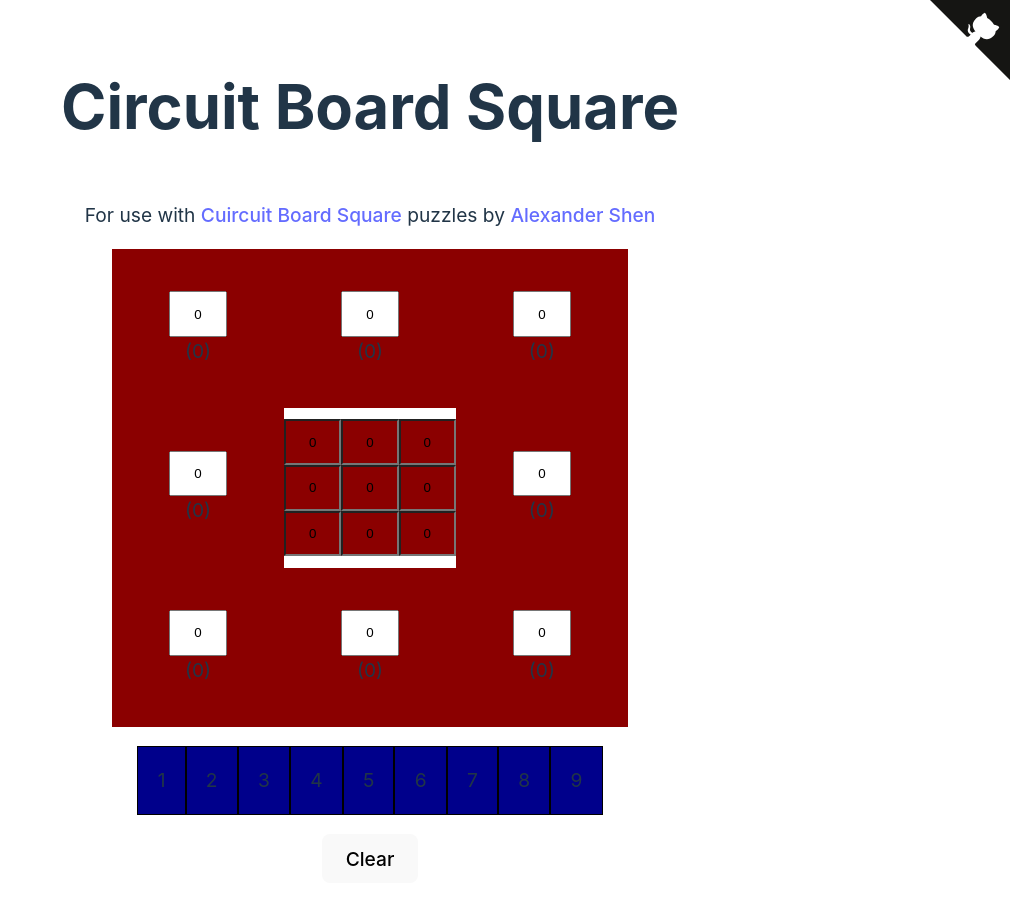
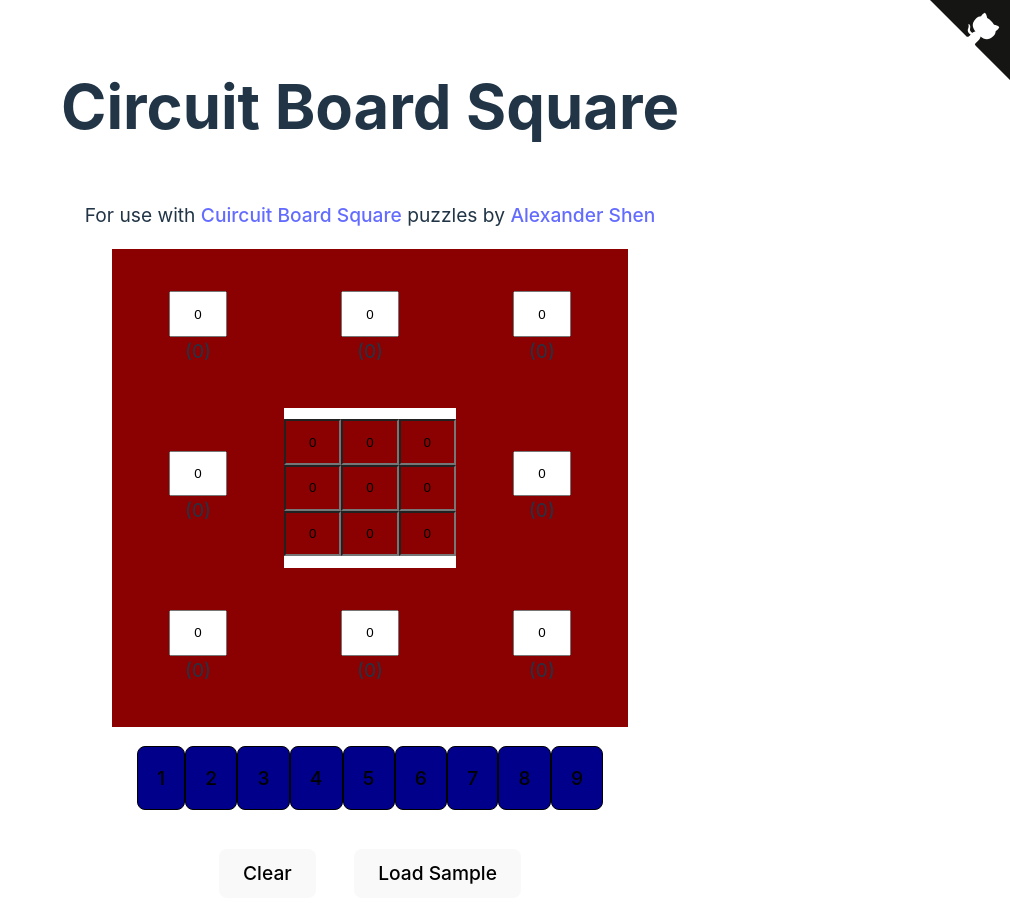
Before and after one commit to edbrannin/circuit-board-square-ui, a React (Vite) app: page / in a window 1280 px wide. Shown: the top 922 px of the page, without its empty margins (270-1280 px from the left). Built offline with nearby package versions, Linux system fonts and the light colour scheme.

Commit message:
Add "Load Sample" button; click on Answer Palette to enter a number

```diff
--- a/src/AnswerInput.tsx
+++ b/src/AnswerInput.tsx
@@ -1,11 +1,11 @@
 import classNames from 'classnames';
 import './AnswerInput.css';
 import useInputs from './useInputs';
-import { Inputs } from './types';
+import { Inputs, InputsIndex } from './types';
 import useInputFocus from './useInputFocus';
 
 const AnswerInput: React.FC<{
-  index: number;
+  index: InputsIndex;
   duplicate: boolean;
 }> = ({
   index,
--- a/src/App.css
+++ b/src/App.css
@@ -44,3 +44,7 @@
 .read-the-docs {
   color: #888;
 }
+
+.buttons button {
+  margin: 1em;
+}
--- a/src/App.tsx
+++ b/src/App.tsx
@@ -21,6 +21,28 @@ function App() {
     setInputFocus(undefined);
   }
 
+  const loadSample = () => {
+    reset();
+    setConstraints([
+      17, 12, 11,
+      13, 6,
+      12, 7, 6,
+    ]);
+  }
+
+  const setNumber = (value: number, index: InputsIndex) => {
+    console.log(`in setNumber(${value}, ${index})`)
+    if (index !== undefined) {
+      const newInputs = [
+        ...inputs.slice(0, index),
+        value,
+        ...inputs.slice(index + 1, inputs.length),
+      ] as Inputs;
+      newInputs[index] = value;
+      setInputs(newInputs);
+    }
+  }
+
   return (
     <>
       <h1>Circuit Board Square</h1>
@@ -33,10 +55,13 @@ function App() {
             <Board
               constraints={constraints}
             />
+            <InputPalette setNumber={setNumber} />
           </InputFocus.Provider>
         </ConstraintsContext.Provider>
-        <InputPalette />
-        <button onClick={reset}>Clear</button>
+        <div className="buttons">
+          <button onClick={reset}>Clear</button>
+          <button onClick={loadSample}>Load Sample</button>
+        </div>
       </InputsContext.Provider>
     </>
   )
--- a/src/Board.tsx
+++ b/src/Board.tsx
@@ -67,7 +67,7 @@ const Board: FC<{
     <div className={classNames("board", { [`focus-${String(inputFocus)}`]: inputFocus !== undefined })}>
       <Grid>
         {CONSTRAINT_ORDER.map((index) => (
-          <GridItem><Constraint index={index} /></GridItem>
+          <GridItem key={index}><Constraint index={index} /></GridItem>
         ))}
 
         <GridItem>
--- a/src/InputPalette.tsx
+++ b/src/InputPalette.tsx
@@ -1,26 +1,51 @@
 import classNames from "classnames";
 import useInputs from "./useInputs"
 import './InputPalette.css'
+import useInputFocus from "./useInputFocus";
+import { useState } from "react";
+import { InputsIndex } from "./types";
 
 const VALUES = [1, 2, 3, 4, 5, 6, 7, 8, 9];
 
-const InputPalette = () => {
+type InputPaletteProps = {
+  setNumber: (value: number, index: InputsIndex) => void;
+}
+
+const InputPalette = ({
+  setNumber,
+}: InputPaletteProps) => {
   const inputsContext = useInputs();
+  const inputFocusContext = useInputFocus();
+  const [lastInputFocus, setLastInputFocus] = useState<InputsIndex>();
+
   if (!inputsContext) {
     throw new Error("InputPalette must be in an InputsContext Provider");
   }
   const { inputs } = inputsContext;
 
+  if (!inputFocusContext) {
+    throw new Error('InputPalette must be inside an InputFocusContext Provider');
+  }
+  const { inputFocus } = inputFocusContext;
+
+  const onMouseEnter = () => {
+    console.log('mouseEnter', inputFocus);
+    if (inputFocus !== undefined) {
+      setLastInputFocus(inputFocus);
+    }
+  }
+
   const seen = new Set(inputs);
   return (
-    <div className='input-options'>
+    <div className='input-options' onMouseEnter={onMouseEnter} onTouchStart={onMouseEnter}>
       {VALUES.map(value => (
-        <div
+        <button
           key={value}
           className={classNames('input-option', { used: seen.has(value) })}
+          onClick={() => lastInputFocus !== undefined && setNumber(value, lastInputFocus)}
         >
           {value}
-        </div>
+        </button>
       ))}
     </div>
   )
--- a/src/types.ts
+++ b/src/types.ts
@@ -3,7 +3,8 @@ export type FixedLengthArray<T, L> = Array<T> & { length: L };
 export type Inputs = FixedLengthArray<number | undefined, 9>;
 export type Constraints = FixedLengthArray<number, 8>;
 
-export type InputsIndex = keyof Inputs;
+// export type InputsIndex = keyof Inputs;
+export type InputsIndex = 1 | 2 | 3 | 4 | 5 | 6 | 7 | 8 | 9;
 export type ConstraintsIndex = keyof Constraints;
 
 export type ConstraintMapping = [InputsIndex, InputsIndex]
```
